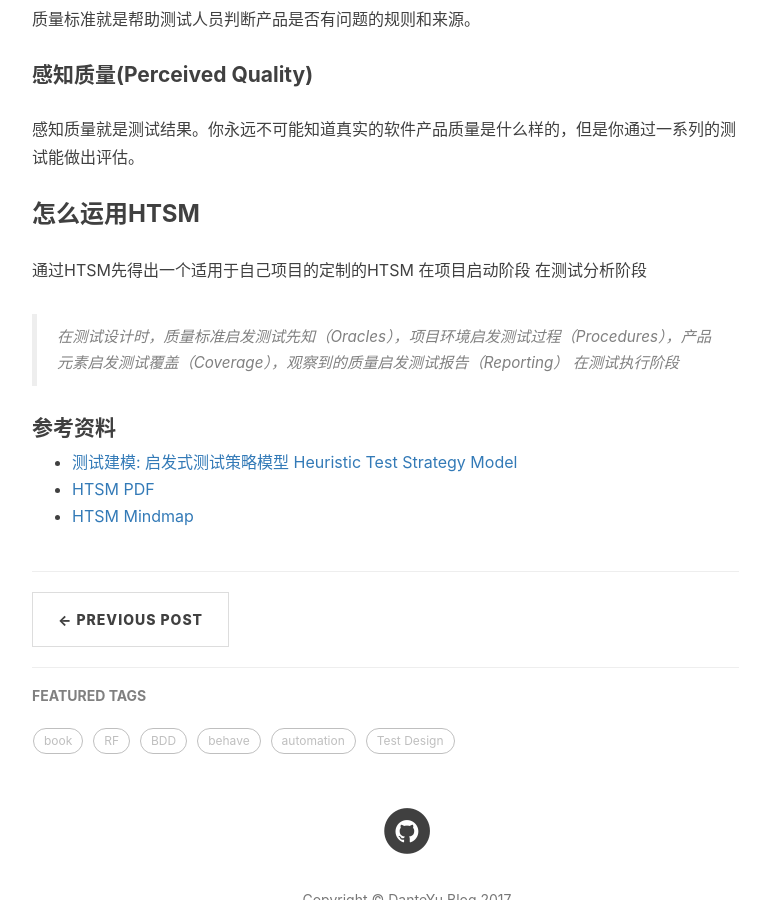
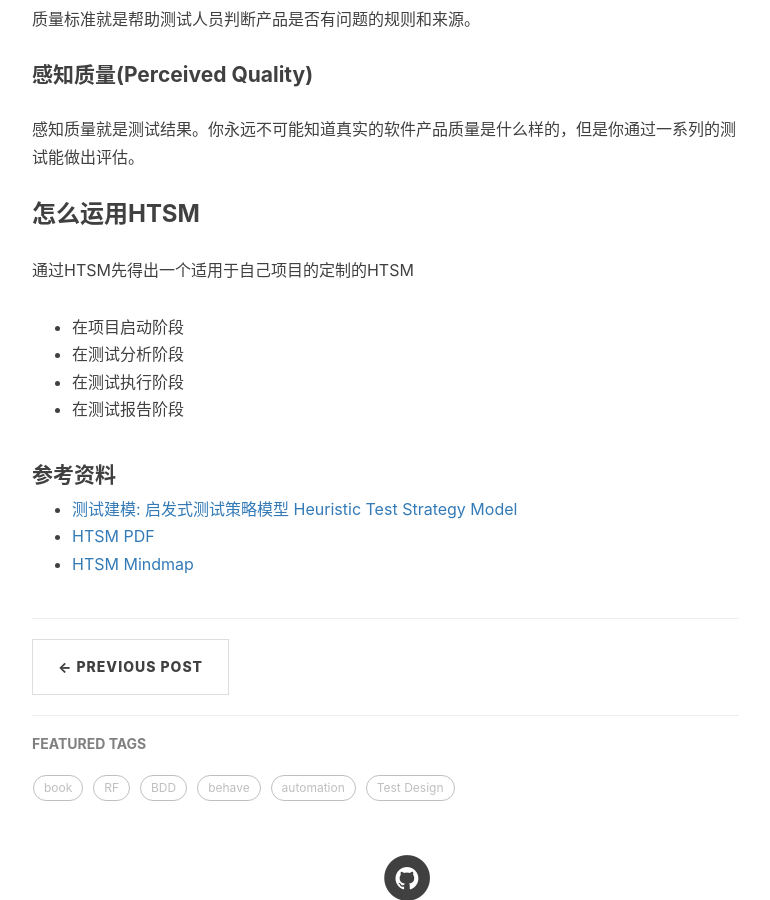
Before and after one commit to DanteYu/DanteYu.github.io, a Jekyll site: the page built from _posts/2017-06-21-htsm.markdown, in a window 1280 px wide and 900 px high, scrolled down 6289 px. Shown: the whole window, without its empty margins (233-1003 px from the left). Built offline with Jekyll 4.4.1, drawn with Linux system fonts in a browser that asks for light colours; nearby versions of some CDN libraries; comment, search, counter and statistics services are not loaded.

Commit message:
update htsm

```diff
--- a/_posts/2017-06-21-htsm.markdown
+++ b/_posts/2017-06-21-htsm.markdown
@@ -179,10 +179,10 @@ HTSM主要目的的通过提供大量关键词和启发式问题，帮助测试
 
 ### 怎么运用HTSM
 通过HTSM先得出一个适用于自己项目的定制的HTSM
-在项目启动阶段
-在测试分析阶段
-> 在测试设计时，质量标准启发测试先知（Oracles），项目环境启发测试过程（Procedures），产品元素启发测试覆盖（Coverage），观察到的质量启发测试报告（Reporting）
-在测试执行阶段
+ - 在项目启动阶段
+ - 在测试分析阶段
+ - 在测试执行阶段
+ - 在测试报告阶段
 
 #### 参考资料
 * [测试建模: 启发式测试策略模型 Heuristic Test Strategy Model](http://www.cnblogs.com/liangshi/archive/2012/02/23/2364947.html)
```
